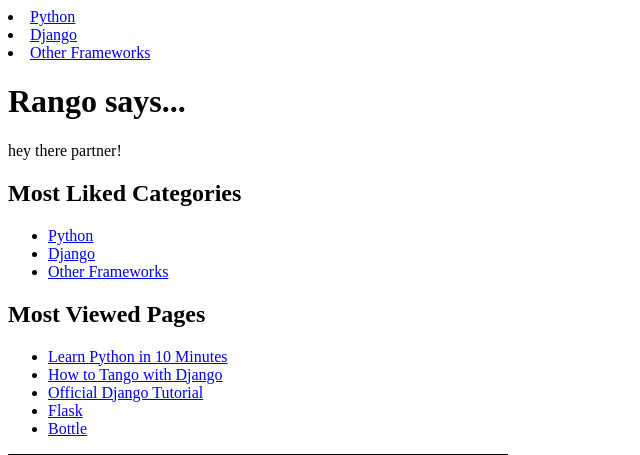
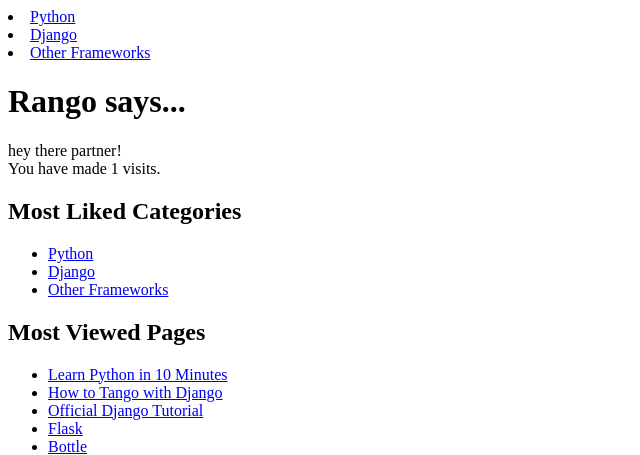
Before and after one commit to Dragunija/tango_with_django_project, a Django app: page /rango/ in a window 1280 px wide. Shown: the top 455 px of the page, without its empty margins (0-640 px from the left). Run offline with Django 3.2, Linux system fonts and the light colour scheme; data comes from the database, SQL or seed files in the repository; both versions use the stored data as it was after the commit.

Commit message:
chapter 10

```diff
--- a/rango/views.py
+++ b/rango/views.py
@@ -14,16 +14,24 @@
 from rango.models import Page
 
 from django.http import HttpResponse
+from datetime import datetime
 
 def index(request):
+    context_dict ={}
+    request.session.set_test_cookie()
     category_list = Category.objects.order_by('-likes')[:5]
     page_list = Page.objects.order_by('-views')[:5]
-    context_dict = {'categories': category_list,'pages':page_list}
-    return render(request, 'rango/index.html', context=context_dict)
+    visitor_cookie_handler(request)
+    visits = request.session['visits']
+    context_dict['visits'] = request.session['visits']
+    context_dict = {'categories': category_list,'pages':page_list, 'visits':visits}
+    response = render(request, 'rango/index.html', context_dict)
+    return response
 def about(request):
-    print(request.method)
-    print(request.user)
-    return render(request, 'rango/about.html', {})
+    visitor_cookie_handler(request)
+    visits = request.session['visits']
+    context_dict = {'visits':visits}
+    return render(request, 'rango/about.html', context_dict)
 def show_category(request, category_name_slug):
     context_dict = {}
 
@@ -131,3 +139,24 @@
 @login_required
 def restricted(request):
     return HttpResponse("Since you're logged in, you can see this text!")
+
+def get_server_side_cookie(request, cookie, default_val=None):
+    val = request.session.get(cookie)
+    if not val:
+        val = default_val
+    return val
+
+def visitor_cookie_handler(request):
+    visits = int(request.COOKIES.get('visits', '1'))
+
+    last_visit_cookie = request.COOKIES.get('last_visit', str(datetime.now()))
+    last_visit_time = datetime.strptime(last_visit_cookie[:-7], '%Y-%m-%d %H:%M:%S')
+
+    if (datetime.now() - last_visit_time).days > 0:
+        visits = visits + 1
+        request.session['last_visit']=str(datetime.now())
+    else:
+        visits = 1
+        request.session['last_visit']=last_visit_cookie
+
+    request.session['visits']=visits
--- a/tango_with_django_project/settings.py
+++ b/tango_with_django_project/settings.py
@@ -19,6 +19,7 @@
 MEDIA_DIR = os.path.join(BASE_DIR, 'media')
 
 LOGIN_URL = '/rango/login/'
+SESSION_EXPIRE_AT_BROWSER_CLOSE = True
 
 
 # Quick-start development settings - unsuitable for production
--- a/templates/rango/about.html
+++ b/templates/rango/about.html
@@ -12,5 +12,7 @@
 	        <h1>About Page</h1>
 	        This tutorial has been put together by Darius Darulis
 		</div>
+	<div>
+		You have made {{ visits }} visits.
         <img src="{% static "images/meme.png" %}" alt="Pictured:me" />
 	{% endblock %}
--- a/templates/rango/index.html
+++ b/templates/rango/index.html
@@ -15,6 +15,8 @@
 			hey there partner!
 		{% endif %}
        </div>
+	<div>
+		You have made {{ visits }} visits.
 		<div>
 	<h2>Most Liked Categories</h2>
 		</div>
```
Also changed, not shown: db.sqlite3.
